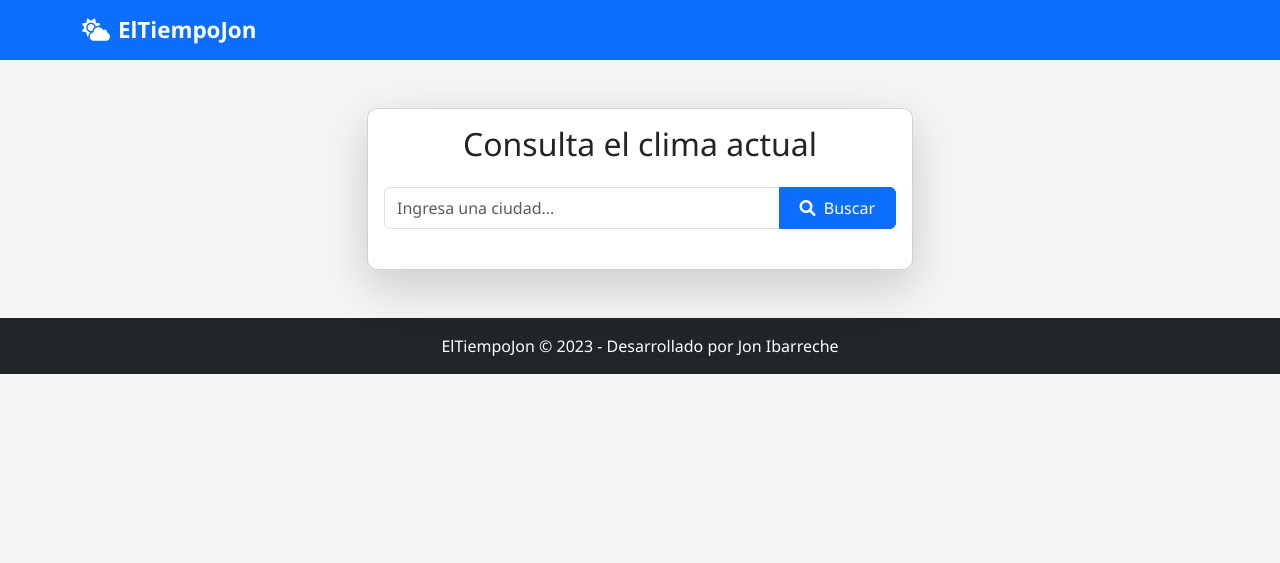
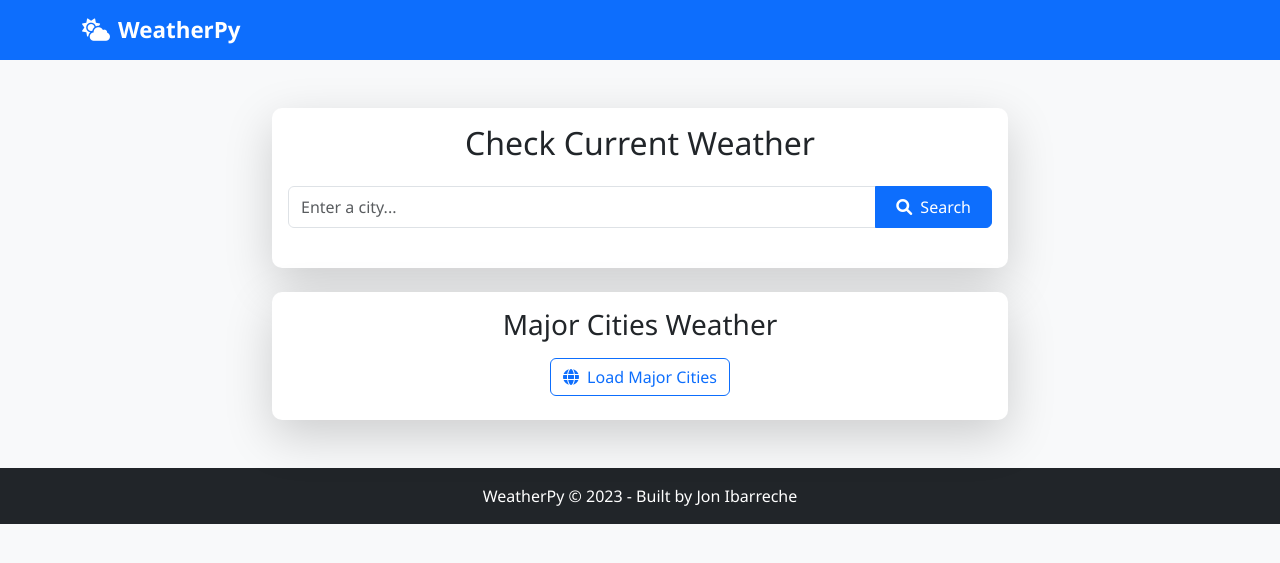
Before and after one commit to JonIbarreche/WeatherPy, a Flask app: page / in a window 1280 px wide. Shown: the top 563 px of the page. Run offline with Flask 2, Linux system fonts and the light colour scheme.

Commit message:
🏙️ Major cities included

```diff
--- a/app/routes.py
+++ b/app/routes.py
@@ -1,51 +1,108 @@
 from flask import Blueprint, render_template, request, current_app, jsonify
 import requests
+from datetime import datetime
 
 main = Blueprint('main', __name__)
 
+# List of major world cities
+MAJOR_CITIES = [
+    "New York", "London", "Tokyo", "Paris", "Sydney",
+    "Rio de Janeiro", "Dubai", "Singapore", "Hong Kong", "Berlin"
+]
+
 @main.route('/')
 def index():
-    return render_template('index.html')
+    return render_template('index.html', cities=MAJOR_CITIES)
 
-@main.route('/clima', methods=['POST'])
-def obtener_clima():
-    ciudad = request.form.get('ciudad', '')
+@main.route('/weather', methods=['POST'])
+def get_weather():
+    city = request.form.get('city', '')
 
-    if not ciudad:
-        return jsonify({'error': 'Por favor ingrese una ciudad'}), 400
+    if not city:
+        return jsonify({'error': 'Please enter a city'}), 400
 
-    # Obtener la clave API de la configuración
+    # Get API key from config
     api_key = current_app.config['OPENWEATHERMAP_API_KEY']
 
-    # URL de la API correctamente formada
-    url = f"http://api.openweathermap.org/data/2.5/weather?q={ciudad}&appid={api_key}&units=metric&lang=es"
+    # Correctly formatted API URL for current weather
+    url = f"http://api.openweathermap.org/data/2.5/weather?q={city}&appid={api_key}&units=metric"
 
     try:
-        respuesta = requests.get(url)
-        datos = respuesta.json()
+        response = requests.get(url)
+        data = response.json()
 
-        # Verificar si la solicitud fue exitosa
-        if respuesta.status_code == 200:
-            # Extraer la información relevante
-            resultado = {
-                'ciudad': datos['name'],
-                'pais': datos['sys']['country'],
-                'temperatura': round(datos['main']['temp']),
-                'sensacion_termica': round(datos['main']['feels_like']),
-                'descripcion': datos['weather'][0]['description'],
-                'icono': datos['weather'][0]['icon'],
-                'humedad': datos['main']['humidity'],
-                'viento': round(datos['wind']['speed'] * 3.6, 1),  # Convertir de m/s a km/h
-                'presion': datos['main']['pressure']
+        # Check if request was successful
+        if response.status_code == 200:
+            # Extract relevant information
+            lat = data['coord']['lat']
+            lon = data['coord']['lon']
+
+            # Get forecast data using One Call API
+            forecast_url = f"https://api.openweathermap.org/data/2.5/onecall?lat={lat}&lon={lon}&exclude=minutely,hourly&appid={api_key}&units=metric"
+            forecast_response = requests.get(forecast_url)
+            forecast_data = forecast_response.json()
+
+            # Extract current weather
+            result = {
+                'city': data['name'],
+                'country': data['sys']['country'],
+                'temperature': round(data['main']['temp']),
+                'feels_like': round(data['main']['feels_like']),
+                'description': data['weather'][0]['description'],
+                'icon': data['weather'][0]['icon'],
+                'humidity': data['main']['humidity'],
+                'wind': round(data['wind']['speed'] * 3.6, 1),  # Convert from m/s to km/h
+                'pressure': data['main']['pressure'],
+                'daily_forecast': []
             }
-            return jsonify(resultado)
+
+            # Extract 7-day forecast
+            for day in forecast_data['daily'][0:7]:
+                day_data = {
+                    'date': datetime.fromtimestamp(day['dt']).strftime('%A, %b %d'),
+                    'temp_max': round(day['temp']['max']),
+                    'temp_min': round(day['temp']['min']),
+                    'description': day['weather'][0]['description'],
+                    'icon': day['weather'][0]['icon'],
+                    'humidity': day['humidity'],
+                    'wind_speed': round(day['wind_speed'] * 3.6, 1),
+                    'pressure': day['pressure']
+                }
+                result['daily_forecast'].append(day_data)
+
+            return jsonify(result)
         else:
-            # Manejar errores de la API
-            if respuesta.status_code == 404:
-                mensaje = 'Ciudad no encontrada'
+            # Handle API errors
+            if response.status_code == 404:
+                message = 'City not found'
             else:
-                mensaje = f'Error al consultar el clima: {datos.get("message", "Error desconocido")}'
-            return jsonify({'error': mensaje}), respuesta.status_code
+                message = f'Error while getting weather: {data.get("message", "Unknown error")}'
+            return jsonify({'error': message}), response.status_code
 
     except Exception as e:
-        return jsonify({'error': f'Error en la aplicación: {str(e)}'}), 500
+        return jsonify({'error': f'Application error: {str(e)}'}), 500
+
+@main.route('/cities-weather', methods=['GET'])
+def get_major_cities_weather():
+    api_key = current_app.config['OPENWEATHERMAP_API_KEY']
+    results = []
+
+    for city in MAJOR_CITIES:
+        try:
+            url = f"http://api.openweathermap.org/data/2.5/weather?q={city}&appid={api_key}&units=metric"
+            response = requests.get(url)
+
+            if response.status_code == 200:
+                data = response.json()
+                results.append({
+                    'city': data['name'],
+                    'country': data['sys']['country'],
+                    'temperature': round(data['main']['temp']),
+                    'description': data['weather'][0]['description'],
+                    'icon': data['weather'][0]['icon'],
+                })
+        except Exception:
+            # Skip cities with errors
+            continue
+
+    return jsonify(results)
--- a/app/static/css/styles.css
+++ b/app/static/css/styles.css
@@ -1,5 +1,5 @@
 body {
-    background-color: #f5f5f5;
+    background-color: #f8f9fa;
     font-family: 'Segoe UI', Tahoma, Geneva, Verdana, sans-serif;
 }
 
@@ -11,7 +11,9 @@ body {
 .card {
     border-radius: 10px;
     box-shadow: 0 4px 6px rgba(0, 0, 0, 0.1);
-    transition: transform 0.3s;
+    transition: transform 0.3s, box-shadow 0.3s;
+    border: none;
+    overflow: hidden;
 }
 
 .card:hover {
--- a/app/static/js/app.js
+++ b/app/static/js/app.js
@@ -1,21 +1,23 @@
 document.addEventListener('DOMContentLoaded', function() {
-    const formClima = document.getElementById('form-clima');
-    const resultadoClima = document.getElementById('resultado-clima');
-    const mensajeError = document.getElementById('mensaje-error');
+    const weatherForm = document.getElementById('weather-form');
+    const weatherResult = document.getElementById('weather-result');
+    const errorMessage = document.getElementById('error-message');
+    const forecastSection = document.getElementById('forecast-section');
+    const loadCitiesBtn = document.getElementById('load-cities');
 
-    // Elementos del resultado
-    const ciudadResultado = document.getElementById('ciudad-resultado');
-    const iconoClima = document.getElementById('icono-clima');
-    const descripcionClima = document.getElementById('descripcion-clima');
-    const temperatura = document.getElementById('temperatura');
-    const humedad = document.getElementById('humedad');
-    const viento = document.getElementById('viento');
-    const presion = document.getElementById('presion');
+    // Result elements
+    const cityResult = document.getElementById('city-result');
+    const weatherIcon = document.getElementById('weather-icon');
+    const weatherDescription = document.getElementById('weather-description');
+    const temperature = document.getElementById('temperature');
+    const humidity = document.getElementById('humidity');
+    const wind = document.getElementById('wind');
+    const pressure = document.getElementById('pressure');
 
-    // Formatear fecha actual
-    function obtenerFechaFormateada() {
-        const fecha = new Date();
-        const opciones = {
+    // Format current date
+    function getFormattedDate() {
+        const date = new Date();
+        const options = {
             weekday: 'long',
             year: 'numeric',
             month: 'long',
@@ -23,71 +25,141 @@ document.addEventListener('DOMContentLoaded', function() {
             hour: '2-digit',
             minute: '2-digit'
         };
-        return fecha.toLocaleDateString('es-ES', opciones);
+        return date.toLocaleDateString('en-US', options);
     }
 
-    // Manejar el envío del formulario
-    formClima.addEventListener('submit', function(e) {
+    // Handle form submission
+    weatherForm.addEventListener('submit', function(e) {
         e.preventDefault();
 
-        // Ocultar mensajes previos
-        resultadoClima.classList.add('d-none');
-        mensajeError.classList.add('d-none');
+        // Hide previous messages
+        weatherResult.classList.add('d-none');
+        forecastSection.classList.add('d-none');
+        errorMessage.classList.add('d-none');
 
-        const formData = new FormData(formClima);
-        const ciudad = formData.get('ciudad');
+        const formData = new FormData(weatherForm);
+        const city = formData.get('city');
 
-        // Verificar que se ingresó una ciudad
-        if (!ciudad.trim()) {
-            mostrarError('Por favor ingrese una ciudad');
+        // Verify that a city was entered
+        if (!city.trim()) {
+            showError('Please enter a city');
             return;
         }
 
-        // Realizar la petición a la API
-        fetch('/clima', {
+        // Make API request
+        fetch('/weather', {
             method: 'POST',
             body: formData
         })
         .then(response => response.json())
         .then(data => {
             if (data.error) {
-                mostrarError(data.error);
+                showError(data.error);
             } else {
-                mostrarResultado(data);
+                showWeatherResult(data);
             }
         })
         .catch(error => {
-            mostrarError('Error al conectar con el servidor');
+            showError('Error connecting to the server');
             console.error('Error:', error);
         });
     });
 
-    // Mostrar mensaje de error
-    function mostrarError(mensaje) {
-        mensajeError.textContent = mensaje;
-        mensajeError.classList.remove('d-none');
+    // Show error message
+    function showError(message) {
+        errorMessage.textContent = message;
+        errorMessage.classList.remove('d-none');
     }
 
-    // Mostrar el resultado del clima
-    function mostrarResultado(data) {
-        // Actualizar elementos del DOM
-        ciudadResultado.textContent = `${data.ciudad}, ${data.pais}`;
-        iconoClima.src = `http://openweathermap.org/img/wn/${data.icono}@2x.png`;
-        descripcionClima.textContent = data.descripcion.charAt(0).toUpperCase() + data.descripcion.slice(1);
-        temperatura.textContent = `${data.temperatura}°C`;
-        humedad.textContent = `${data.humedad}%`;
-        viento.textContent = `${data.viento} km/h`;
-        presion.textContent = `${data.presion} hPa`;
+    // Show weather result
+    function showWeatherResult(data) {
+        // Update DOM elements
+        cityResult.textContent = `${data.city}, ${data.country}`;
+        weatherIcon.src = `http://openweathermap.org/img/wn/${data.icon}@2x.png`;
+        weatherDescription.textContent = capitalizeFirstLetter(data.description);
+        temperature.textContent = `${data.temperature}°C`;
+        humidity.textContent = `${data.humidity}%`;
+        wind.textContent = `${data.wind} km/h`;
+        pressure.textContent = `${data.pressure} hPa`;
 
-        if (document.getElementById('fecha-actual')) {
-            document.getElementById('fecha-actual').textContent = obtenerFechaFormateada();
+        if (document.getElementById('current-date')) {
+            document.getElementById('current-date').textContent = getFormattedDate();
         }
 
-        if (document.getElementById('sensacion')) {
-            document.getElementById('sensacion').textContent = `Sensación térmica: ${data.sensacion_termica}°C`;
+        if (document.getElementById('feels-like')) {
+            document.getElementById('feels-like').textContent = `Feels like: ${data.feels_like}°C`;
         }
 
-        // Mostrar el resultado
-        resultadoClima.classList.remove('d-none');
+        // Show the result
+        weatherResult.classList.remove('d-none');
+
+        // Display forecast if available
+        if (data.daily_forecast && data.daily_forecast.length > 0) {
+            displayForecast(data.daily_forecast);
+        }
+    }
+
+    // Display 7-day forecast
+    function displayForecast(forecast) {
+        const forecastContainer = document.getElementById('forecast-container');
+        forecastContainer.innerHTML = '';
+
+        const template = document.getElementById('forecast-day-template');
+
+        forecast.forEach(day => {
+            const clone = template.content.cloneNode(true);
+
+            clone.querySelector('.forecast-date').textContent = day.date;
+            clone.querySelector('.forecast-icon').src = `http://openweathermap.org/img/wn/${day.icon}.png`;
+            clone.querySelector('.forecast-max').textContent = `${day.temp_max}°`;
+            clone.querySelector('.forecast-min').textContent = `${day.temp_min}°`;
+            clone.querySelector('.forecast-desc').textContent = capitalizeFirstLetter(day.description);
+
+            forecastContainer.appendChild(clone);
+        });
+
+        forecastSection.classList.remove('d-none');
+    }
+
+    // Load major cities weather
+    loadCitiesBtn.addEventListener('click', function() {
+        this.disabled = true;
+        this.innerHTML = '<span class="spinner-border spinner-border-sm" role="status" aria-hidden="true"></span> Loading...';
+
+        fetch('/cities-weather')
+            .then(response => response.json())
+            .then(cities => {
+                displayCities(cities);
+                this.innerHTML = '<i class="fas fa-check me-1"></i> Loaded';
+            })
+            .catch(error => {
+                console.error('Error:', error);
+                this.innerHTML = '<i class="fas fa-exclamation-triangle me-1"></i> Try Again';
+                this.disabled = false;
+            });
+    });
+
+    // Display major cities
+    function displayCities(cities) {
+        const citiesContainer = document.getElementById('cities-container');
+        citiesContainer.innerHTML = '';
+
+        const template = document.getElementById('city-card-template');
+
+        cities.forEach(city => {
+            const clone = template.content.cloneNode(true);
+
+            clone.querySelector('.city-name').textContent = `${city.city}, ${city.country}`;
+            clone.querySelector('.city-icon').src = `http://openweathermap.org/img/wn/${city.icon}.png`;
+            clone.querySelector('.city-temp').textContent = `${city.temperature}°C`;
+            clone.querySelector('.city-desc').textContent = capitalizeFirstLetter(city.description);
+
+            citiesContainer.appendChild(clone);
+        });
+    }
+
+    // Helper function to capitalize first letter
+    function capitalizeFirstLetter(string) {
+        return string.charAt(0).toUpperCase() + string.slice(1);
     }
 });
--- a/app/templates/index.html
+++ b/app/templates/index.html
@@ -1,9 +1,9 @@
 <!DOCTYPE html>
-<html lang="es">
+<html lang="en">
 <head>
     <meta charset="UTF-8">
     <meta name="viewport" content="width=device-width, initial-scale=1.0">
-    <title>ElTiempoJon - Consulta del Clima</title>
+    <title>WeatherPy - Weather Forecast</title>
     <link href="https://cdn.jsdelivr.net/npm/bootstrap@5.3.0-alpha1/dist/css/bootstrap.min.css" rel="stylesheet">
     <link rel="stylesheet" href="https://cdnjs.cloudflare.com/ajax/libs/font-awesome/6.0.0/css/all.min.css">
     <link rel="stylesheet" href="{{ url_for('static', filename='css/styles.css') }}">
@@ -12,43 +12,44 @@
     <nav class="navbar navbar-expand-lg navbar-dark bg-primary">
         <div class="container">
             <a class="navbar-brand" href="#">
-                <i class="fas fa-cloud-sun me-2"></i>ElTiempoJon
+                <i class="fas fa-cloud-sun me-2"></i>WeatherPy
             </a>
         </div>
     </nav>
 
     <div class="container mt-5">
         <div class="row justify-content-center">
-            <div class="col-md-6">
+            <div class="col-md-8">
                 <div class="card shadow-lg">
                     <div class="card-body">
-                        <h2 class="card-title text-center mb-4">Consulta el clima actual</h2>
+                        <h2 class="card-title text-center mb-4">Check Current Weather</h2>
 
-                        <form id="form-clima" class="mb-4">
+                        <form id="weather-form" class="mb-4">
                             <div class="input-group">
-                                <input type="text" id="ciudad" name="ciudad" class="form-control" placeholder="Ingresa una ciudad..." required>
+                                <input type="text" id="city" name="city" class="form-control" placeholder="Enter a city..." required>
                                 <button type="submit" class="btn btn-primary">
-                                    <i class="fas fa-search me-1"></i> Buscar
+                                    <i class="fas fa-search me-1"></i> Search
                                 </button>
                             </div>
                         </form>
 
-                        <div id="mensaje-error" class="alert alert-danger d-none"></div>
+                        <div id="error-message" class="alert alert-danger d-none"></div>
 
-                        <div id="resultado-clima" class="d-none">
+                        <!-- Current Weather Results -->
+                        <div id="weather-result" class="d-none">
                             <div class="text-center mb-3">
-                                <h3 id="ciudad-resultado"></h3>
-                                <p id="fecha-actual" class="text-muted"></p>
+                                <h3 id="city-result"></h3>
+                                <p id="current-date" class="text-muted"></p>
                             </div>
 
                             <div class="row align-items-center">
                                 <div class="col-6 text-center">
-                                    <img id="icono-clima" src="" alt="Icono del clima" class="img-fluid mb-2" style="width: 100px;">
-                                    <p id="descripcion-clima" class="mb-0"></p>
+                                    <img id="weather-icon" src="" alt="Weather icon" class="img-fluid mb-2" style="width: 100px;">
+                                    <p id="weather-description" class="mb-0"></p>
                                 </div>
                                 <div class="col-6 text-center">
-                                    <h1 id="temperatura" class="display-3"></h1>
-                                    <p id="sensacion" class="mb-0"></p>
+                                    <h1 id="temperature" class="display-3"></h1>
+                                    <p id="feels-like" class="mb-0"></p>
                                 </div>
                             </div>
 
@@ -57,21 +58,40 @@
                             <div class="row mt-3">
                                 <div class="col-4 text-center">
                                     <i class="fas fa-tint fa-lg text-primary mb-2"></i>
-                                    <p class="mb-0">Humedad</p>
-                                    <p id="humedad" class="mb-0 fw-bold"></p>
+                                    <p class="mb-0">Humidity</p>
+                                    <p id="humidity" class="mb-0 fw-bold"></p>
                                 </div>
                                 <div class="col-4 text-center">
                                     <i class="fas fa-wind fa-lg text-primary mb-2"></i>
-                                    <p class="mb-0">Viento</p>
-                                    <p id="viento" class="mb-0 fw-bold"></p>
+                                    <p class="mb-0">Wind</p>
+                                    <p id="wind" class="mb-0 fw-bold"></p>
                                 </div>
                                 <div class="col-4 text-center">
                                     <i class="fas fa-compress-alt fa-lg text-primary mb-2"></i>
-                                    <p class="mb-0">Presión</p>
-                                    <p id="presion" class="mb-0 fw-bold"></p>
+                                    <p class="mb-0">Pressure</p>
+                                    <p id="pressure" class="mb-0 fw-bold"></p>
                                 </div>
                             </div>
                         </div>
+
+                        <!-- 7-Day Forecast -->
+                        <div id="forecast-section" class="mt-4 d-none">
+                            <h3 class="text-center mb-3">7-Day Forecast</h3>
+                            <div class="row" id="forecast-container"></div>
+                        </div>
+                    </div>
+                </div>
+
+                <!-- Major Cities Section -->
+                <div class="card shadow-lg mt-4">
+                    <div class="card-body">
+                        <h3 class="card-title text-center mb-3">Major Cities Weather</h3>
+                        <div class="text-center mb-2">
+                            <button id="load-cities" class="btn btn-outline-primary">
+                                <i class="fas fa-globe me-1"></i> Load Major Cities
+                            </button>
+                        </div>
+                        <div id="cities-container" class="row g-3 mt-2"></div>
                     </div>
                 </div>
             </div>
@@ -80,9 +100,42 @@
 
     <footer class="bg-dark text-white text-center py-3 mt-5">
         <div class="container">
-            <p class="mb-0">ElTiempoJon &copy; 2023 - Desarrollado por Jon Ibarreche</p>
+            <p class="mb-0">WeatherPy &copy; 2023 - Built by Jon Ibarreche</p>
         </div>
     </footer>
+
+    <!-- Forecast Day Template -->
+    <template id="forecast-day-template">
+        <div class="col">
+            <div class="card forecast-day">
+                <div class="card-body p-2 text-center">
+                    <h6 class="forecast-date"></h6>
+                    <img class="forecast-icon" src="" alt="Weather" width="50">
+                    <div class="forecast-temp">
+                        <span class="forecast-max"></span> /
+                        <span class="forecast-min"></span>
+                    </div>
+                    <div class="forecast-desc small text-muted"></div>
+                </div>
+            </div>
+        </div>
+    </template>
+
+    <!-- City Card Template -->
+    <template id="city-card-template">
+        <div class="col-md-4 col-sm-6">
+            <div class="card h-100 city-card">
+                <div class="card-body text-center">
+                    <h5 class="city-name"></h5>
+                    <div class="d-flex justify-content-center align-items-center">
+                        <img class="city-icon me-2" src="" alt="Weather" width="40">
+                        <span class="city-temp fs-4"></span>
+                    </div>
+                    <p class="city-desc text-muted small"></p>
+                </div>
+            </div>
+        </div>
+    </template>
 
     <script src="https://cdn.jsdelivr.net/npm/bootstrap@5.3.0-alpha1/dist/js/bootstrap.bundle.min.js"></script>
     <script src="{{ url_for('static', filename='js/app.js') }}"></script>
```
Also changed, not shown: other parts of app/static/css/styles.css (+62 -4 lines).
